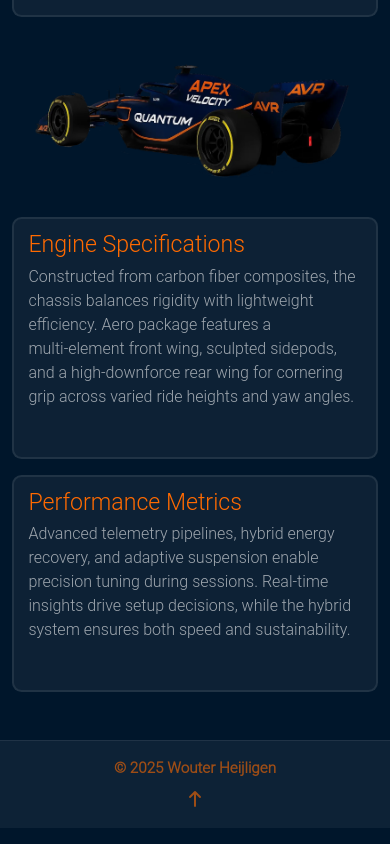
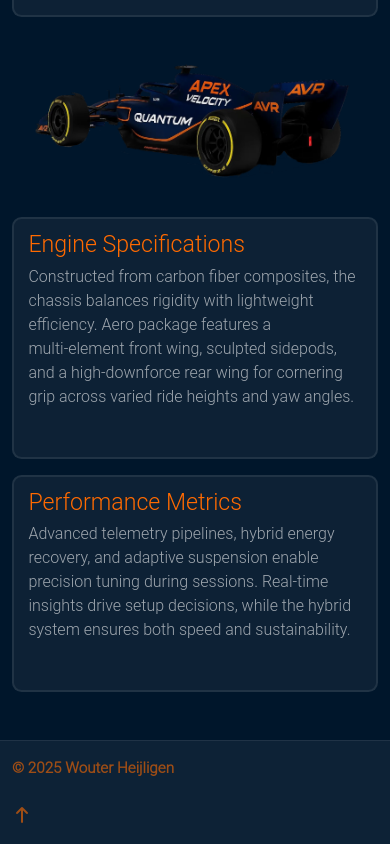
Before and after one commit to WouterHeijligen/2025_WebEssentials_Portfolio, a website: page portfolio/car.html in a window 390 px wide. Shown: the part 1173-2017 px from the top of the page. Drawn offline with Linux system fonts and the light colour scheme.

Commit message:
refer to #navigation instead of #top, simplify css classes in footer, remove #top div.

```diff
--- a/portfolio/car.html
+++ b/portfolio/car.html
@@ -19,7 +19,6 @@
     <title>Car & Tech</title>
 </head>
 <body>
-    <div id="top"></div>
     <div class="container-fluid" id="navigation">
         <header class="header">
             <a href="#" class="logo">Apex Velocity Racing</a>
@@ -129,18 +128,18 @@
     </main>
     <footer class="footer py-3">
         <div class="container">
-            <div class="row align-items-center">
+            <div class="row align-items-center gy-2">
                 <!-- Left: name + copyright -->
-                <div class="col-12 col-md-6 d-flex justify-content-center justify-content-md-start">
-                    <p class="mb-0 footer-text">
+                <div class="col-12 col-md-6 justify-content-md-start">
+                    <p class="footer-text">
                         © 2025 Wouter Heijligen
                     </p>
                 </div>
 
                 <!-- Right: back to top -->
-                <div class="col-12 col-md-6 d-flex justify-content-center justify-content-md-end mt-2 mt-md-0">
+                <div class="col-12 col-md-6 d-flex justify-content-md-end mt-md-0">
                     <!-- Link to the top navigation (you already have id="navigation") -->
-                    <a href="#top"><i class="fas fa-arrow-up back-to-top" aria-hidden="true"></i></a>
+                    <a href="#navigation"><i class="fas fa-arrow-up back-to-top" aria-hidden="true"></i></a>
                 </div>
             </div>
         </div>
```
Also changed, not shown: portfolio/drivers.html (+5 -6 lines), portfolio/index.html (+5 -8 lines), portfolio/news-article-01.html (+5 -6 lines), portfolio/news-article-02.html (+5 -6 lines), portfolio/news.html (+5 -6 lines), portfolio/team.html (+5 -6 lines).
